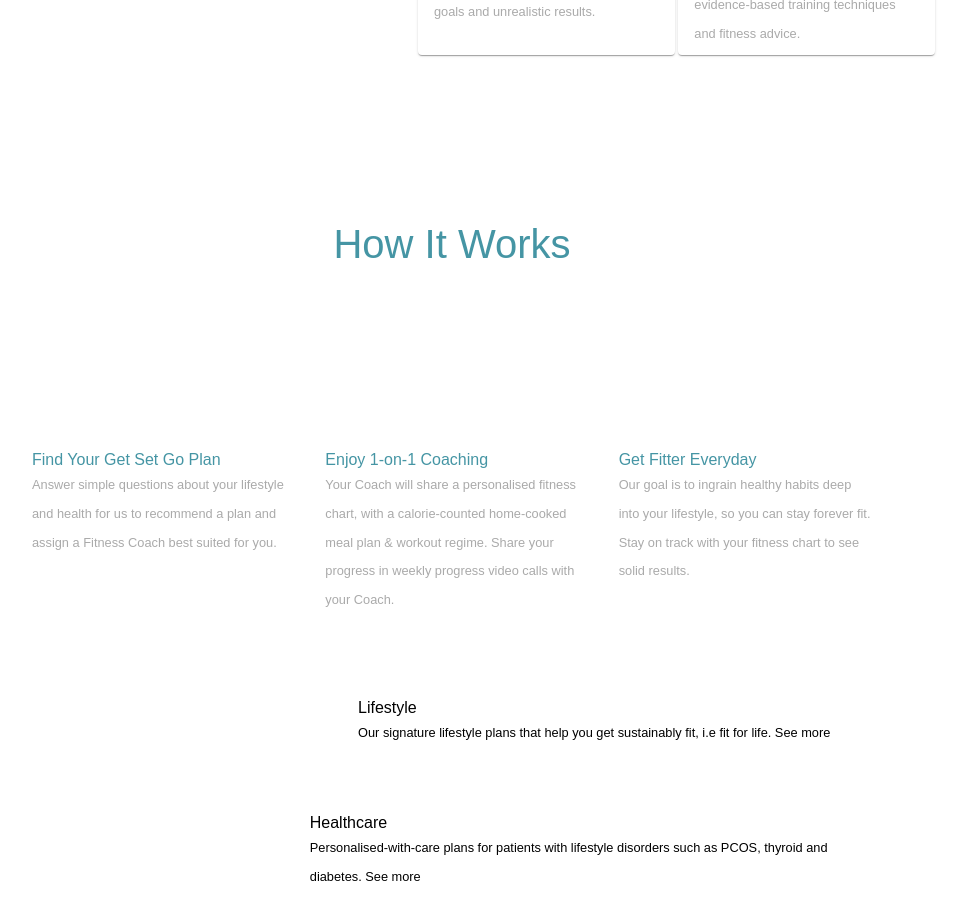
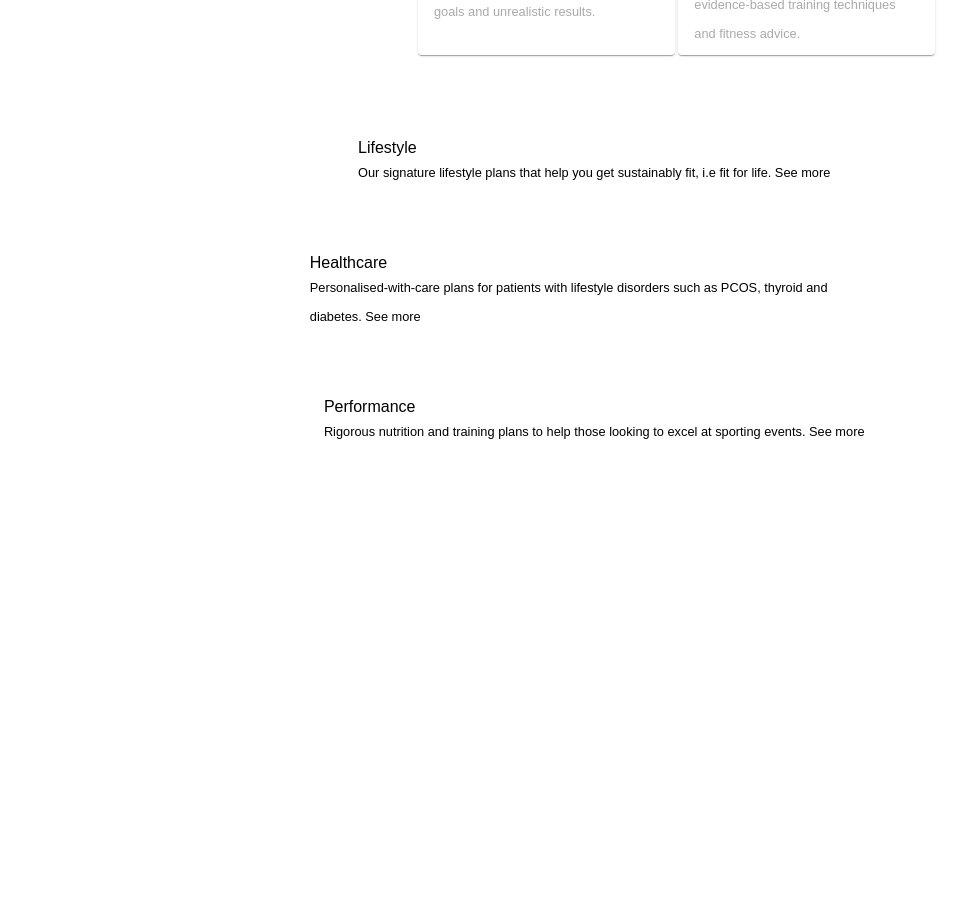
Before and after one commit to vinaypokra/marvel, a React (Create React App) app: page / in a window 1280 px wide. Shown: the part 1300-2219 px from the top of the page, without its empty margins (188-1155 px from the left). After the commit the page ends 1779 px from the top, so only its background shows below. Built offline with nearby package versions, Linux system fonts and the light colour scheme.

Commit message:
commited by vinay

```diff
--- a/src/Home.js
+++ b/src/Home.js
@@ -1,6 +1,6 @@
 import React from "react";
 import LoveUs from "./Section/landingPage/LoveUs";
-import HowItWorks from "./Section/landingPage/HowItWorks";
+
 import FitnessPlan from "./Section/landingPage/FitnessPlan";
 import Banner from "./Section/landingPage/Banner";
 const Home = () => {
@@ -8,7 +8,7 @@ const Home = () => {
     <>
       <Banner />
       <LoveUs />
-      <HowItWorks />
+
       <FitnessPlan />
     </>
   );
```
